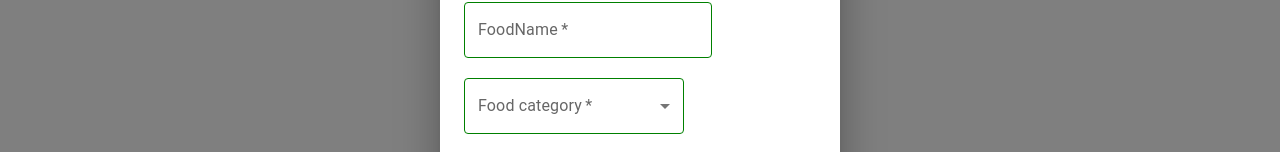
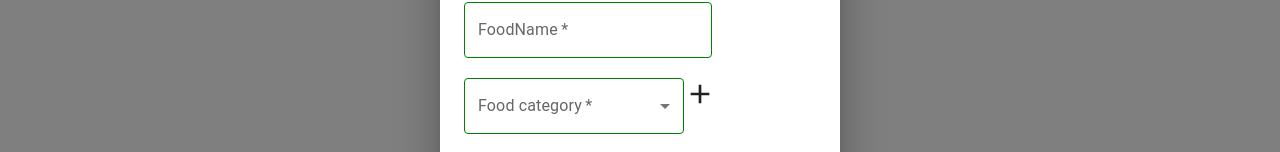
Before and after one commit to Anu8050/ReactApp_task, a React (Create React App) app: page /itempage in a window 1280 px wide. Both pictures are taken after a click on the tab "ADD". Shown: the part 294-446 px from the top of the page. Built offline with nearby package versions, Linux system fonts and the light colour scheme.

Commit message:
#3
Add + icon to Add new food category field. -> completed.

```diff
--- a/src/Components/Addmenu/addmenu.js
+++ b/src/Components/Addmenu/addmenu.js
@@ -1,5 +1,5 @@
 import React, {useState} from 'react';
-import { Close, Add  } from '@mui/icons-material';
+import { Close, Add } from '@mui/icons-material';
 import {MenuItem, TextField, createTheme, ThemeProvider} from '@mui/material';
 
 function Addmenu() {
@@ -28,11 +28,10 @@ function Addmenu() {
       <MenuItem value="option2">food 2</MenuItem>
       <MenuItem value="option3">food 3 Foods</MenuItem>
     </TextField>
+    <Add style = {{fontSize: '2rem'}}/>
     <br />
     <TextField required className="custom-outline" id="outlined-basic" label="Description" variant="outlined"
-    style={{ marginBottom: '20px' }}
-    />
-
+    style={{ marginBottom: '20px' }}/>
     </div>
 
     </>
```
